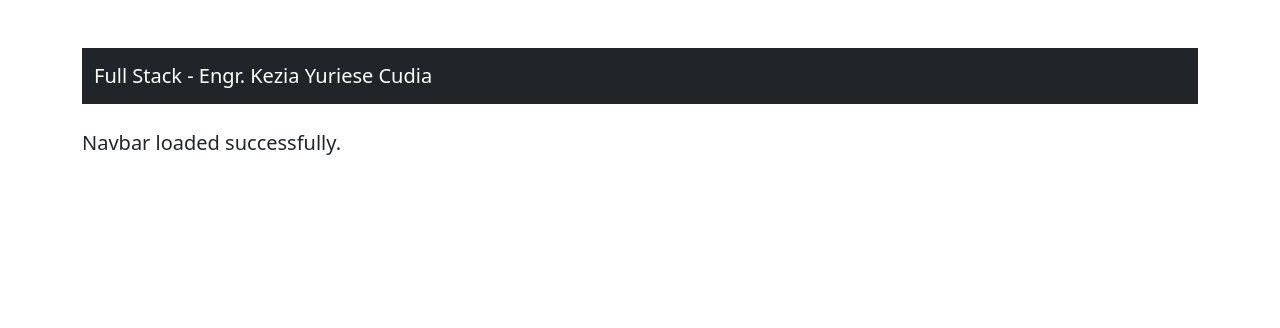
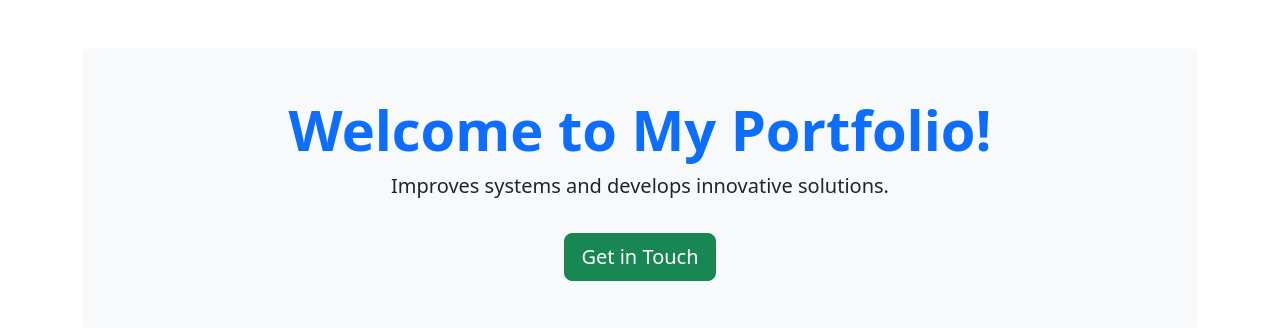
Before and after one commit to Kez723Cudia/Quiz-1-Portfolio, a Django app: page / in a window 1280 px wide. Shown: the top 328 px of the page. Run offline with Django 5.2, Linux system fonts and the light colour scheme.

Commit message:
Added Bootstrap hero section with CTA to hero.html and updated README

```diff
--- a/home/templates/home/hero.html
+++ b/home/templates/home/hero.html
@@ -8,15 +8,12 @@
 </head>
 <body class="container mt-5">
 
-    <!-- Navbar -->
-    <nav class="navbar navbar-expand-lg navbar-dark bg-dark mb-4">
-        <div class="container-fluid">
-            <a class="navbar-brand" href="#">Full Stack - Engr. Kezia Yuriese Cudia</a>
-        </div>
-    </nav>
-
-    <!-- Placeholder -->
-    <p class="lead">Navbar loaded successfully.</p>
+    <!-- Hero Section -->
+    <div class="text-center p-5 bg-light rounded">
+        <h1 class="display-4 text-primary fw-bold">Welcome to My Portfolio!</h1>
+        <p class="lead">Improves systems and develops innovative solutions.</p>
+        <a href="#" class="btn btn-success btn-lg mt-3">Get in Touch</a>
+    </div>
 
     <!-- Bootstrap JS -->
     <script src="https://cdn.jsdelivr.net/npm/bootstrap@5.3.3/dist/js/bootstrap.bundle.min.js"></script>
```
Also changed, not shown: README.md.
